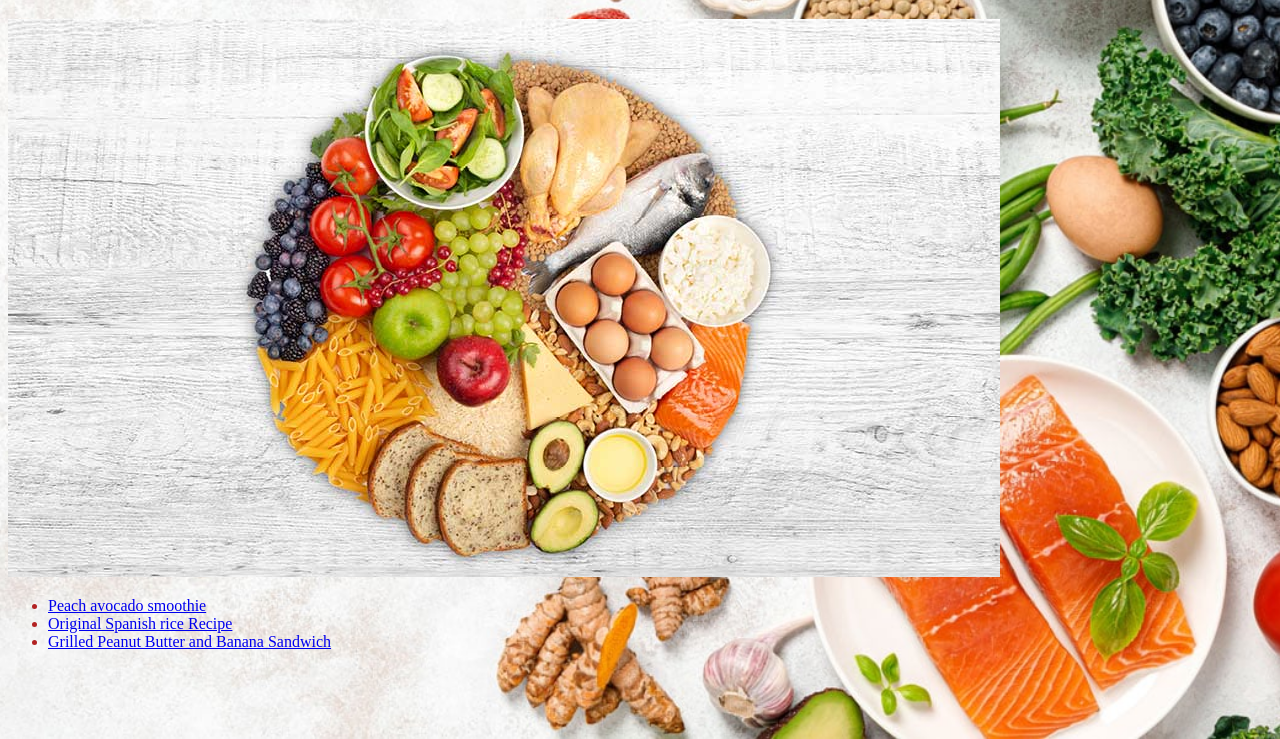
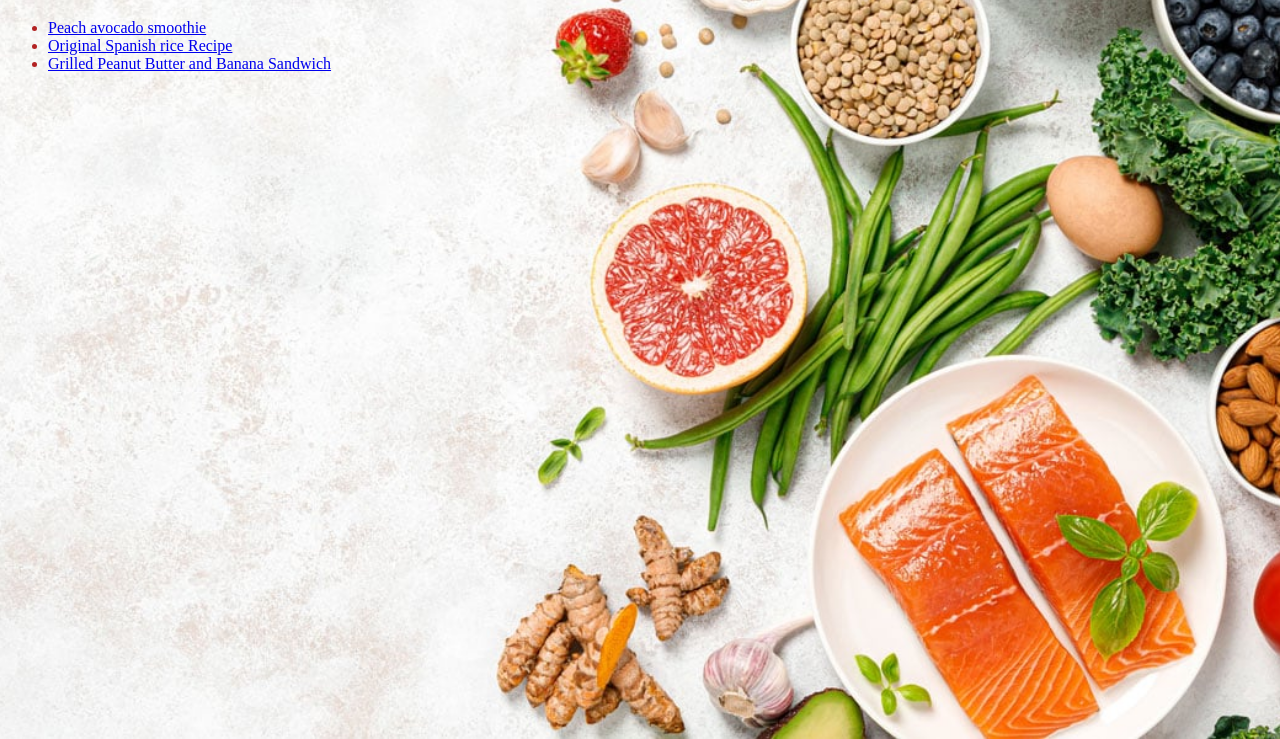
Before and after one commit to Dennycom/odin-recipes, a plain HTML site: page index.html in a window 1280 px wide. Shown: the part 61-800 px from the top of the page. Drawn offline with Linux system fonts and the light colour scheme; files whose address does not match are found by name.

Commit message:
remove background image in index file and leave only the one in css file

```diff
--- a/index.html
+++ b/index.html
@@ -7,7 +7,7 @@
     <link rel="stylesheet" href="index.css">
     <body >
         <h1 class="title">Odin Recipes</h1>
-        <img src="/home/denis/repos/odin-recipes/images/healthtray.jpg">
+
 
         <div >
         <ul>
```
